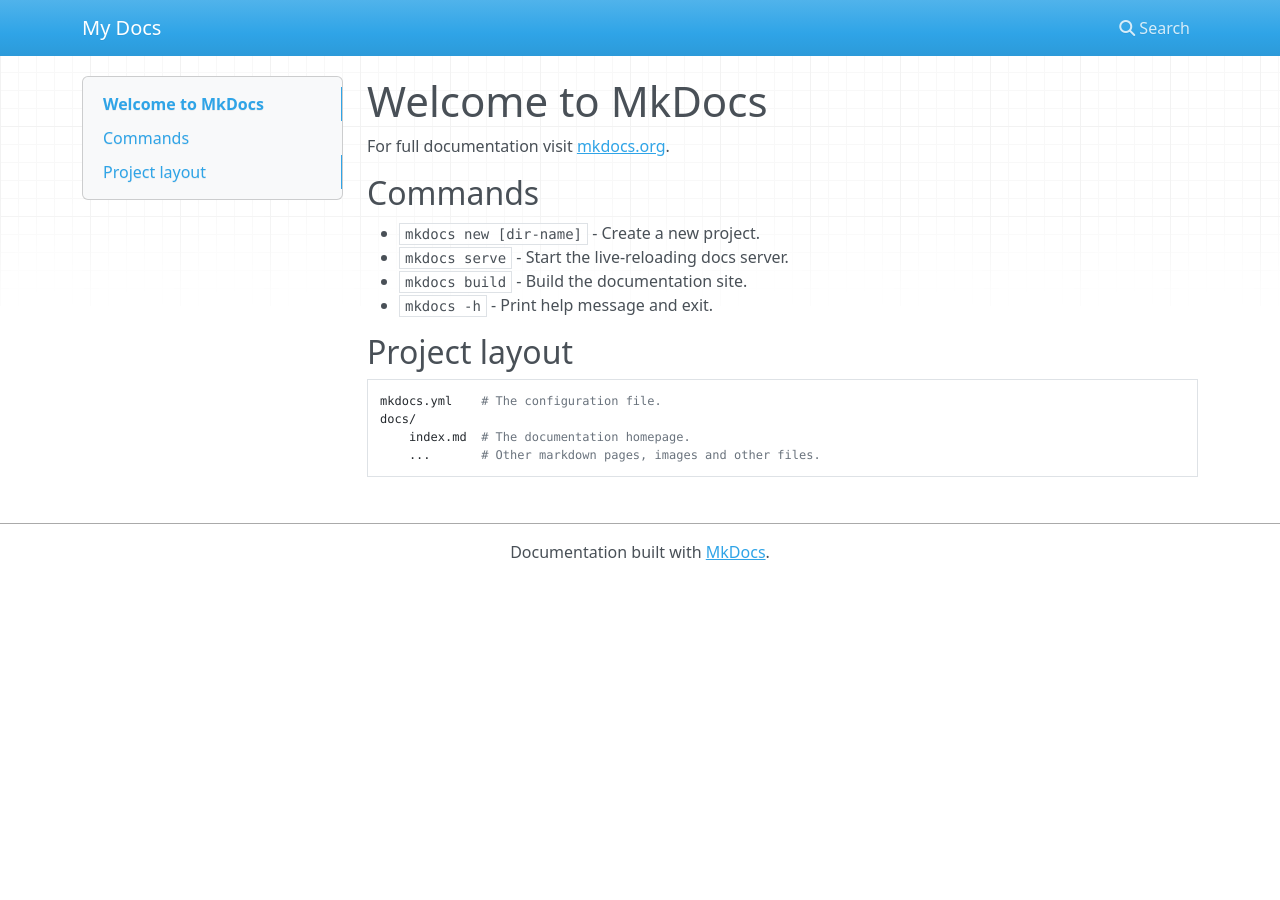
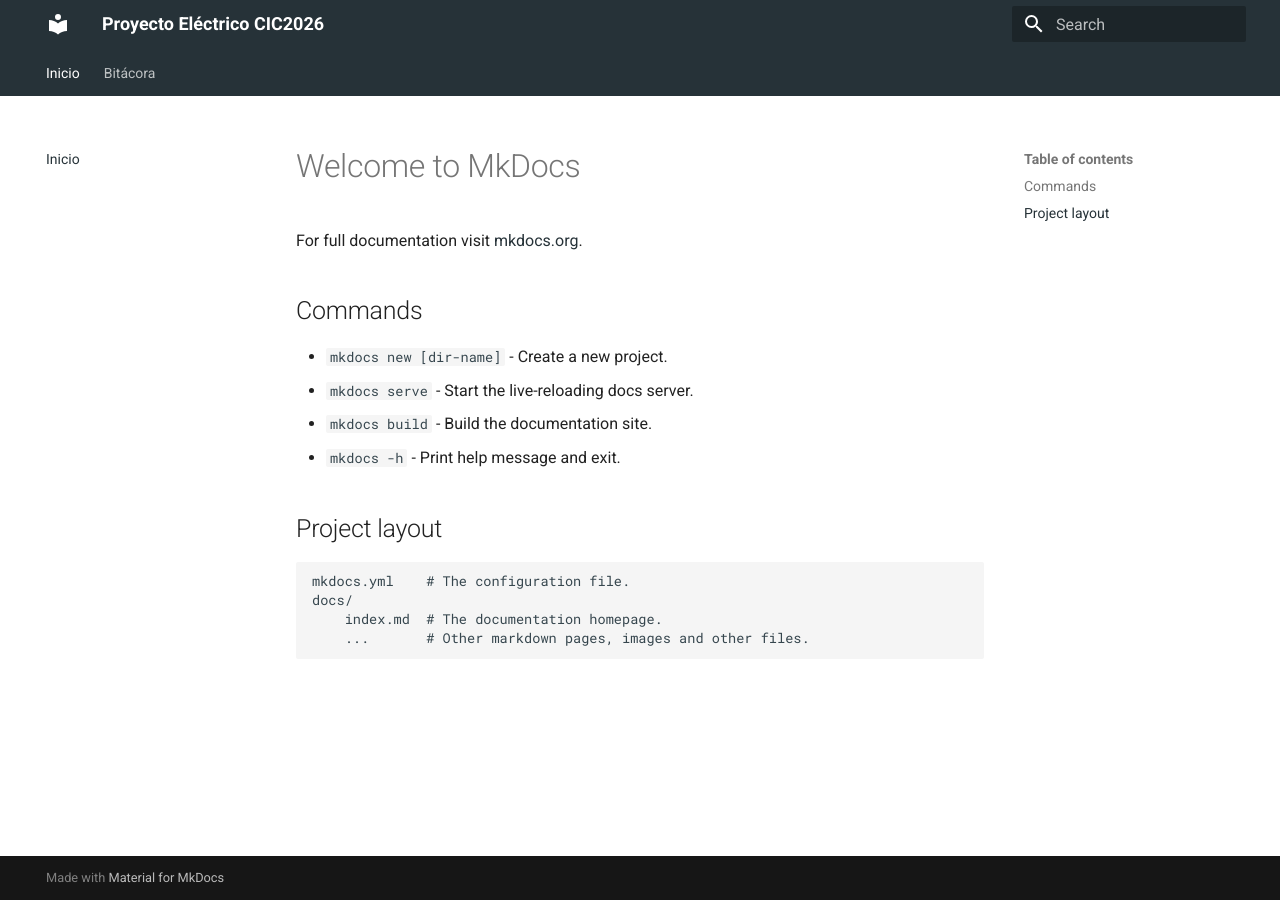
Before and after one commit to mariobrenesarroyo/proyecto-electrico-CIC2026, an MkDocs documentation site: the page built from docs/index.md, in a window 1280 px wide. Built offline with MkDocs 1.6.1 and Material for MkDocs 9.7.7, drawn with Linux system fonts in a browser that asks for light colours; nearby versions of some CDN libraries.

Commit message:
Formato de bitácora y configuración de MkDocs

```diff
--- /dev/null
+++ b/docs/stylesheets/extra.css
@@ -0,0 +1,7 @@
+:root {
+  --md-primary-fg-color: #263238; /* Color oscuro similar al PDF */
+}
+
+.admonition.info {
+  border-left-color: #2196f3;
+}
--- a/mkdocs.yml
+++ b/mkdocs.yml
@@ -1 +1,20 @@
-site_name: My Docs
+site_name: Proyecto Eléctrico CIC2026
+theme:
+  name: material
+  features:
+    - navigation.tabs
+    - navigation.sections
+
+markdown_extensions:
+  - admonition
+  - pymdownx.details
+  - pymdownx.superfences
+
+extra_css:
+  - stylesheets/extra.css
+
+nav:
+  - Inicio: index.md
+  - Bitácora:
+    - Semana 1: bitacora/semana-01.md
+    - Semana 2: bitacora/semana-02.md
```
Also changed, not shown: docs/bitacora/semana-01.md (added), docs/bitacora/semana-02.md (added).
